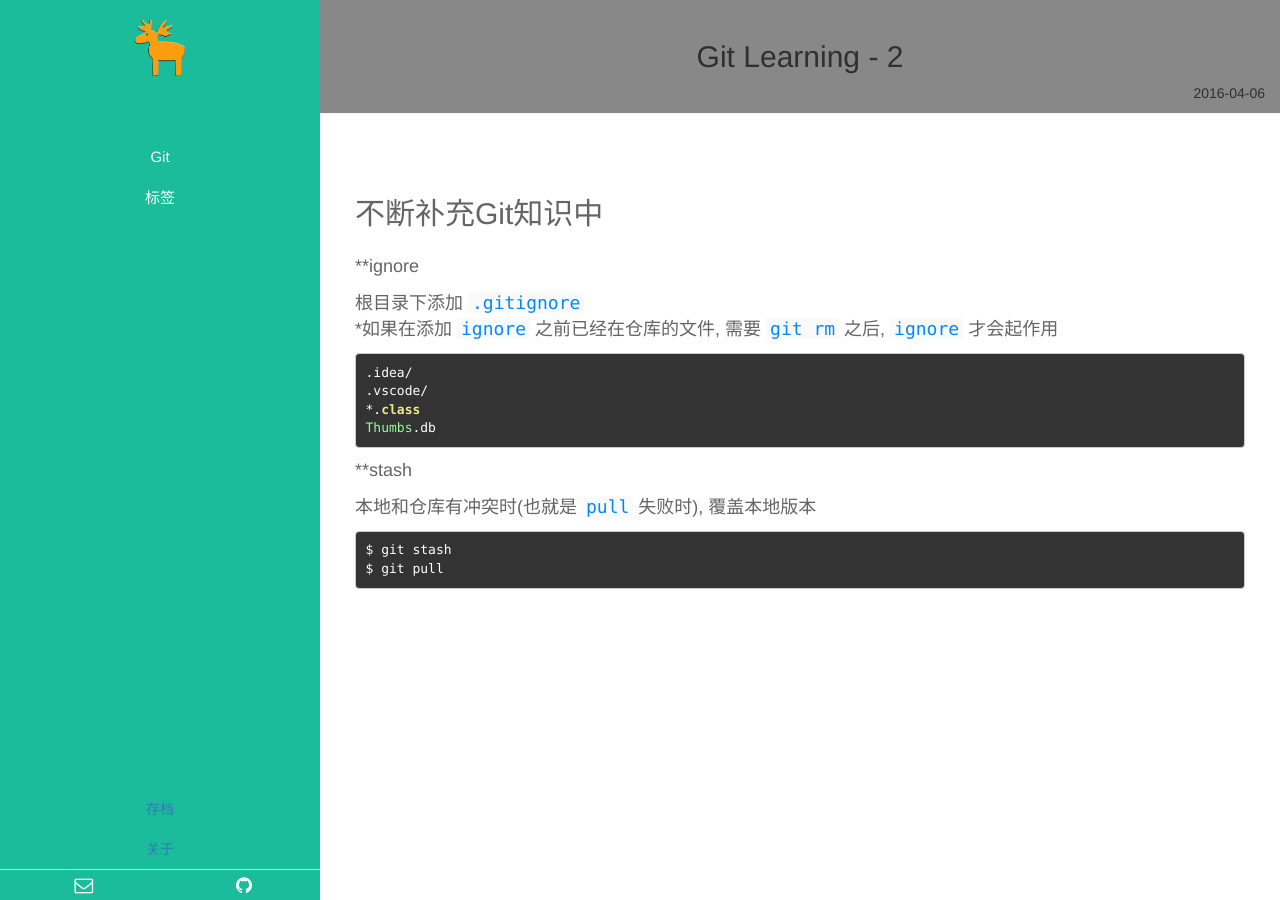
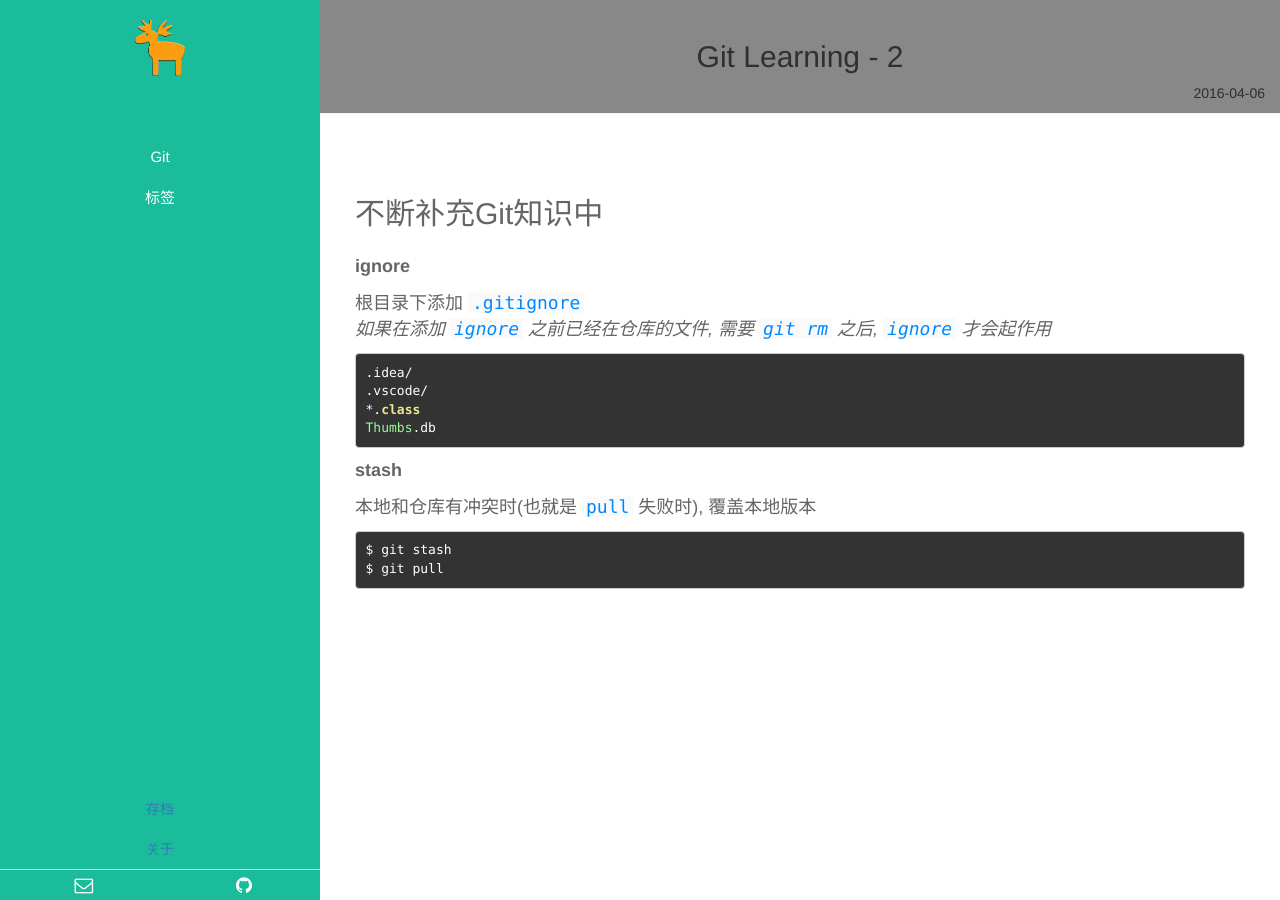
Before and after one commit to ichennan/ichennan.github.io, a Jekyll site: the page built from _posts/git/2016-04-06-Git-Learning-2.md, in a window 1280 px wide. Built offline with Jekyll 4.4.1, drawn with Linux system fonts in a browser that asks for light colours; Markdown is read by kramdown in place of the engine named in the settings.

Commit message:
add git 2

````diff
--- a/_posts/git/2016-04-06-Git-Learning-2.md
+++ b/_posts/git/2016-04-06-Git-Learning-2.md
@@ -8,10 +8,10 @@ description:
 ---
 ##不断补充Git知识中
 
-**ignore
+**ignore**
 
 根目录下添加 `.gitignore`
-*如果在添加 `ignore` 之前已经在仓库的文件, 需要 `git rm` 之后, `ignore` 才会起作用
+*如果在添加 `ignore` 之前已经在仓库的文件, 需要 `git rm` 之后, `ignore` 才会起作用*
 
 ```
 .idea/
@@ -20,7 +20,7 @@ description:
 Thumbs.db
 ```
 
-**stash
+**stash**
 
 本地和仓库有冲突时(也就是 `pull` 失败时), 覆盖本地版本
 
````
